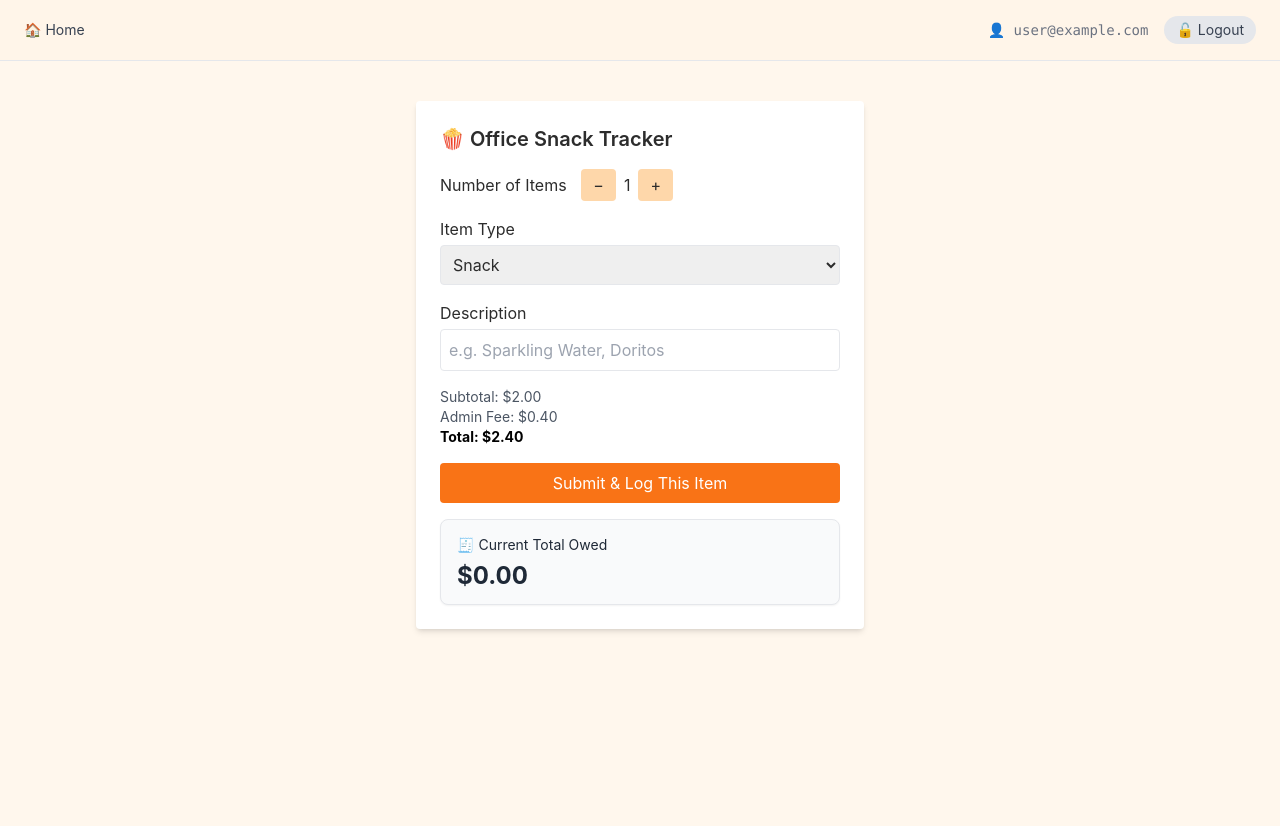
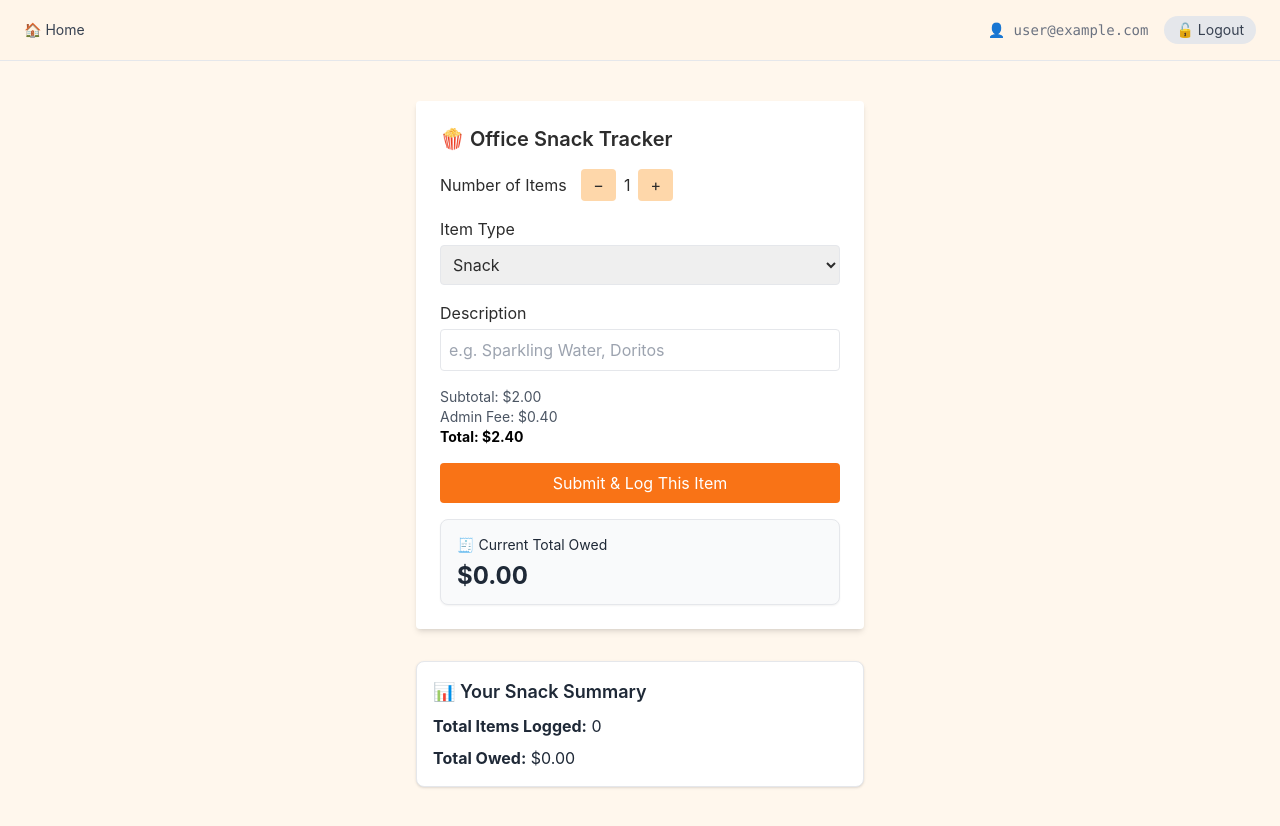
Before and after one commit to katiash/office-snack-tracker, a Next.js app: page / in a window 1280 px wide. Shown: the top 826 px of the page. Built offline with nearby package versions, Linux system fonts and the light colour scheme; no server answers; the database is empty; sample sign-in values are in the browser's storage.

Commit message:
feat: add personalized snack summary block showing total items and amount owed

```diff
--- a/app/page.tsx
+++ b/app/page.tsx
@@ -1,15 +1,81 @@
-"use client";
+'use client';
 
+import { useEffect, useState } from 'react';
+import { onAuthStateChanged } from 'firebase/auth';
+import { collection, getDocs } from 'firebase/firestore';
+import { auth, db } from '@/lib/firebase';
+import { SnackLog } from '@/types';
+import { useEnsureUserDoc } from '@/hooks/useEnsureUserDoc';
+import SnackForm from '@/components/SnackForm';
 import AuthGuard from '@/components/AuthGuard';
-import SnackForm from '@/components/SnackForm';
-import { useEnsureUserDoc } from '@/hooks/useEnsureUserDoc';
 
 export default function Home() {
   useEnsureUserDoc(); // ✅ ensures Firestore doc exists
+
+  const [snackLogs, setSnackLogs] = useState<SnackLog[]>([]);
+  const [userTotalOwed, setUserTotalOwed] = useState(0);
+  const [currentUser, setCurrentUser] = useState<{ uid: string } | null>(null);
+
+  useEffect(() => {
+    const unsubscribe = onAuthStateChanged(auth, (user) => {
+      setCurrentUser(user ? { uid: user.uid } : null);
+    });
+    return () => unsubscribe();
+  }, []);
+
+  useEffect(() => {
+    const fetchLogs = async () => {
+      const snap = await getDocs(collection(db, 'snackLogs'));
+      const logs = snap.docs.map((doc) => doc.data()) as SnackLog[];
+      setSnackLogs(logs);
+
+      if (currentUser) {
+        const total = logs
+          .filter((log) => log.userId === currentUser.uid)
+          .reduce((sum, log) => sum + (log.total || 0), 0);
+        setUserTotalOwed(total);
+      }
+    };
+
+    fetchLogs();
+  }, [currentUser]);
+
+  const userLogs = currentUser
+    ? snackLogs.filter((log) => log.userId === currentUser.uid)
+    : [];
+
+  const totalItems = userLogs.reduce((sum, log) => sum + (log.count || 0), 0);
+
   return (
     <main className="min-h-screen bg-orange-50 py-10">
       <AuthGuard>
-        <SnackForm />
+        <SnackForm
+          onLogSubmitted={(newLog) => {
+            setSnackLogs((prev) => [
+              ...prev,
+              {
+                ...newLog,
+                timestamp:
+                  newLog.timestamp instanceof Date ? undefined : newLog.timestamp,
+              },
+            ]);
+            if (newLog.userId === currentUser?.uid && newLog.total) {
+              setUserTotalOwed((prev) => prev + newLog.total);
+            }
+          }}
+        />
+
+        {currentUser && (
+          <div className="mt-8 max-w-md mx-auto bg-white border border-gray-200 rounded-lg shadow p-4 text-gray-800 space-y-2">
+            <h3 className="text-lg font-semibold mb-2">📊 Your Snack Summary</h3>
+            <p>
+              <strong>Total Items Logged:</strong> {totalItems}
+            </p>
+            <p>
+              <strong>Total Owed:</strong> ${userTotalOwed.toFixed(2)}
+            </p>
+          </div>
+        )}
       </AuthGuard>
     </main>
   );
--- a/components/SnackForm.tsx
+++ b/components/SnackForm.tsx
@@ -1,9 +1,12 @@
 'use client';
 
 import { useEffect, useState } from 'react';
+import { collection, addDoc, Timestamp, getDocs } from 'firebase/firestore';
+import { auth, db } from '@/lib/firebase';
+
 interface SnackLog {
   userId: string;
-  timestamp: Timestamp; // Replace 'any' with the appropriate type if available
+  timestamp: Timestamp | Date;
   itemType: string;
   printType?: 'bw' | 'color';
   count: number;
@@ -13,27 +16,23 @@ interface SnackLog {
   total: number;
 }
 
-import { collection, addDoc, Timestamp, getDocs } from 'firebase/firestore';
-import { auth, db } from '@/lib/firebase';
+interface SnackFormProps {
+  onLogSubmitted?: (newLog: SnackLog) => void;
+}
 
-export default function SnackForm() {
+export default function SnackForm({ onLogSubmitted }: SnackFormProps) {
   const [itemCount, setItemCount] = useState(1);
   const [itemType, setItemType] = useState('snack');
   const [printType, setPrintType] = useState<'bw' | 'color'>('bw');
-  // printType is only relevant if itemType is 'print'
   const [description, setDescription] = useState('');
   const [submitting, setSubmitting] = useState(false);
   const [success, setSuccess] = useState(false);
   const [userTotalOwed, setUserTotalOwed] = useState<number>(0);
 
-  const unitPrice =
-  itemType === 'print'
-    ? (printType === 'color' ? 0.5 : 0.15)
-    : 2;
+  const unitPrice = itemType === 'print' ? (printType === 'color' ? 0.5 : 0.15) : 2;
   const subtotal = unitPrice * itemCount;
   const adminFee = itemType === 'drink' || itemType === 'snack' ? subtotal * 0.2 : 0;
   const total = subtotal + adminFee;
-
 
   useEffect(() => {
     const fetchUserLogs = async () => {
@@ -46,7 +45,6 @@ export default function SnackForm() {
     fetchUserLogs();
   }, []);
 
-
   const handleSubmit = async (e: React.FormEvent) => {
     e.preventDefault();
     const user = auth.currentUser;
@@ -57,17 +55,21 @@ export default function SnackForm() {
 
     setSubmitting(true);
     try {
-      await addDoc(collection(db, 'snackLogs'), {
+      const newLog: SnackLog = {
         userId: user.uid,
         timestamp: Timestamp.now(),
         itemType,
-        printType: itemType === 'print' ? printType : null, // Only include if itemType is 'print'
+        printType: itemType === 'print' ? printType : undefined,
         count: itemCount,
         description,
         subtotal,
         adminFee,
         total,
-      });
+      };
+
+      await addDoc(collection(db, 'snackLogs'), newLog);
+
+      onLogSubmitted?.({ ...newLog, timestamp: new Date() });
 
       setSuccess(true);
       setItemCount(1);
@@ -88,7 +90,8 @@ export default function SnackForm() {
   return (
     <form
       onSubmit={handleSubmit}
-      className="max-w-md mx-auto bg-white p-6 rounded shadow-md space-y-4">
+      className="max-w-md mx-auto bg-white p-6 rounded shadow-md space-y-4"
+    >
       <h2 className="text-xl font-semibold mb-2">🍿 Office Snack Tracker</h2>
 
       <div className="flex items-center gap-2">
@@ -146,7 +149,8 @@ export default function SnackForm() {
           value={description}
           onChange={(e) => setDescription(e.target.value)}
           placeholder="e.g. Sparkling Water, Doritos"
-            className="w-full border p-2 rounded" />
+          className="w-full border p-2 rounded"
+        />
       </div>
 
       <div className="text-sm text-gray-600 mt-2">
@@ -166,6 +170,7 @@ export default function SnackForm() {
       {success && (
         <p className="text-green-600 text-sm mt-2">✅ Item logged successfully!</p>
       )}
+
       {typeof userTotalOwed === 'number' && (
         <div className="mt-6 bg-gray-50 border border-gray-200 text-gray-800 px-4 py-3 rounded-lg shadow-sm">
           <span className="text-sm">🧾  Current Total Owed </span>
```
Lines whose indentation alone changed are shown as unchanged.
